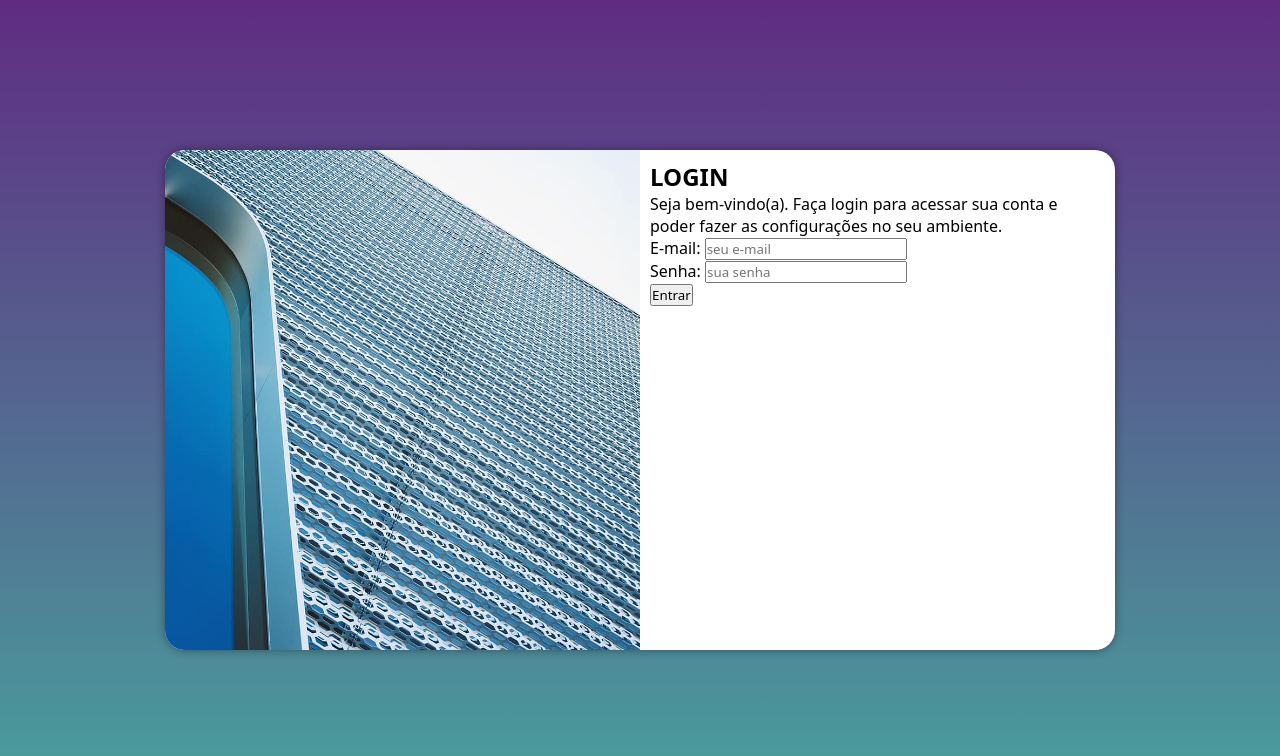
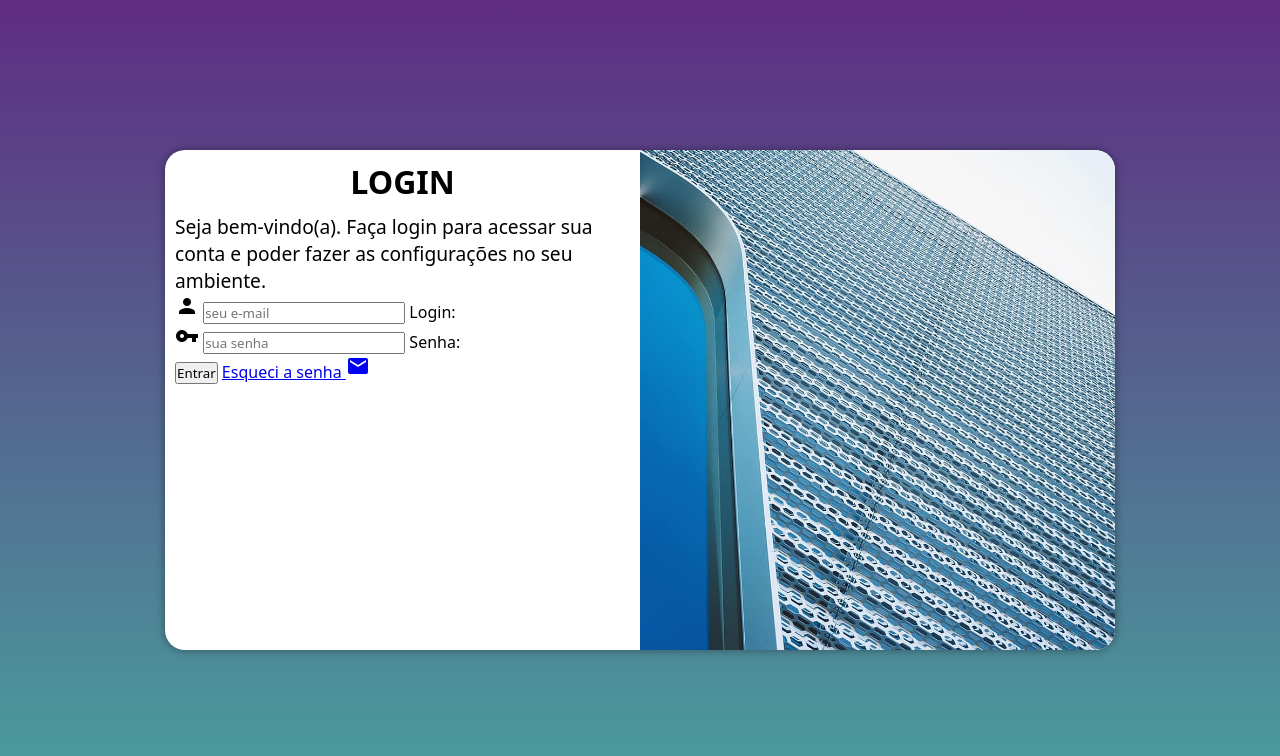
Before and after one commit to sant0smatheus/projeto-login, a plain HTML site: page index.html in a window 1280 px wide. Drawn offline with Linux system fonts and the light colour scheme.

Commit message:
adicionei o fomulário

```diff
--- a/estilos/media-query.css
+++ b/estilos/media-query.css
@@ -31,13 +31,21 @@
     }
 
     section#login > div#imagem{
-        float: left;
+        float: right;
         width: 50%;
         height: 100%;
     }
 
     section#login > div#formulario{
-        float: right;
+        float: left;
         width: 50%;
     }
+
+    div#formulario > h1{
+        font-size: 2em;
+    }
+
+    div#formulario > p{
+    font-size: 1.2em;
 }
+}
--- a/estilos/style.css
+++ b/estilos/style.css
@@ -54,3 +54,13 @@ section#login > div#formulario{
     display: block;
     padding: 10px;
 }
+
+div#formulario > h1{
+    text-align: center;
+    margin-bottom: 10px;
+
+}
+
+div#formulario > p{
+    font-size: 0.8em;
+}
--- a/index.html
+++ b/index.html
@@ -6,6 +6,7 @@
     <title>Login</title>
     <link rel="stylesheet" href="estilos/style.css">
     <link rel="stylesheet" href="estilos/media-query.css">
+    <link href="https://fonts.googleapis.com/icon?family=Material+Icons" rel="stylesheet">
 </head>
 <body>
     <main>
@@ -17,18 +18,21 @@
                 <h1>LOGIN</h1>
                 <p>Seja bem-vindo(a). Faça login para acessar sua conta e poder fazer as configurações no seu ambiente.</p>
 
-                <form action="login.php" method="post">
-                    <p>
-                        <label for="iemail">E-mail: </label>
-                        <input type="email" name="email" id="iemail" placeholder="seu e-mail">
-                    </p>
-                    <p>
+                <form action="login.php" method="post" autocomplete="on">
+                    <div class="campo">
+                        <span class="material-icons">person</span>
+                        <input type="email" name="login" id="ilogin" placeholder="seu e-mail" autocomplete="email" required maxlength="30">
+                        <label for="ilogin">Login: </label>
+                    </div>
+                    <div class="campo">
+                        <span class="material-icons">vpn_key</span>
+                        <input type="password" name="senha" id="isenha" placeholder="sua senha" autocomplete="current-password" required minlength="8" maxlength="20">
                         <label for="isenha">Senha: </label>
-                        <input type="password" name="senha" id="isenha" placeholder="sua senha">
-                    </p>
-                    <p>
-                        <input type="submit" value="Entrar">
-                    </p>
+                    </div>
+                    <input type="submit" value="Entrar">
+                    <a href="esqueci.html">
+                        Esqueci a senha <span class="material-icons">mail</span>
+                    </a>
                 </form>
             </div>
         </section>
```
